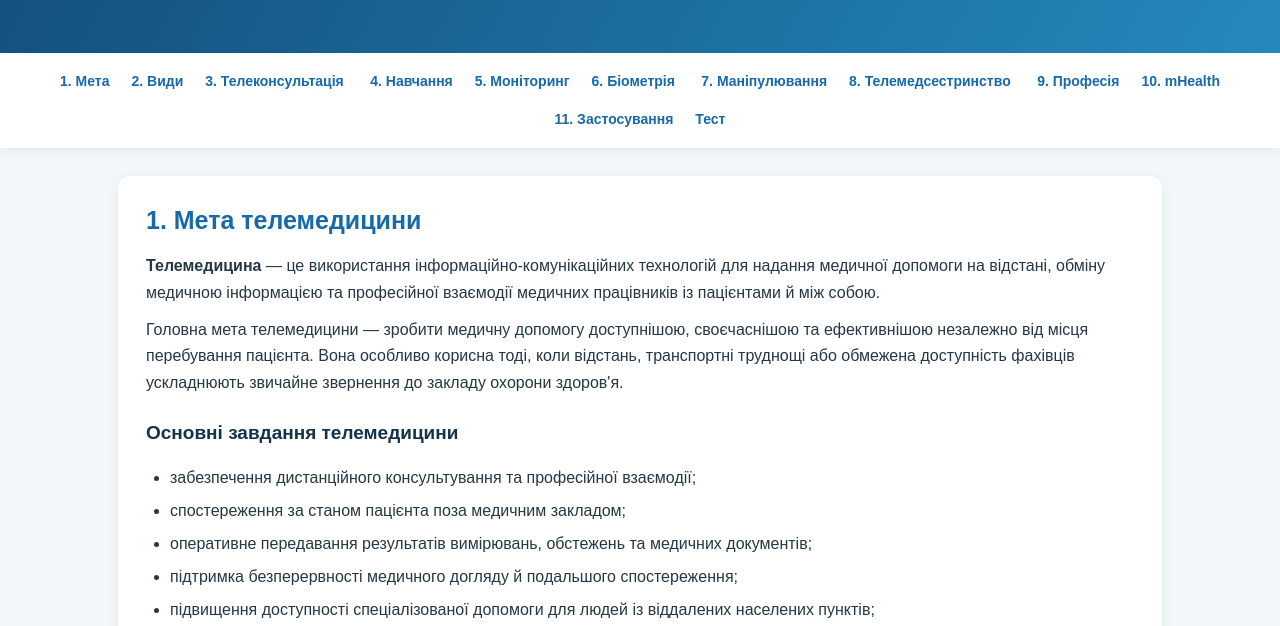
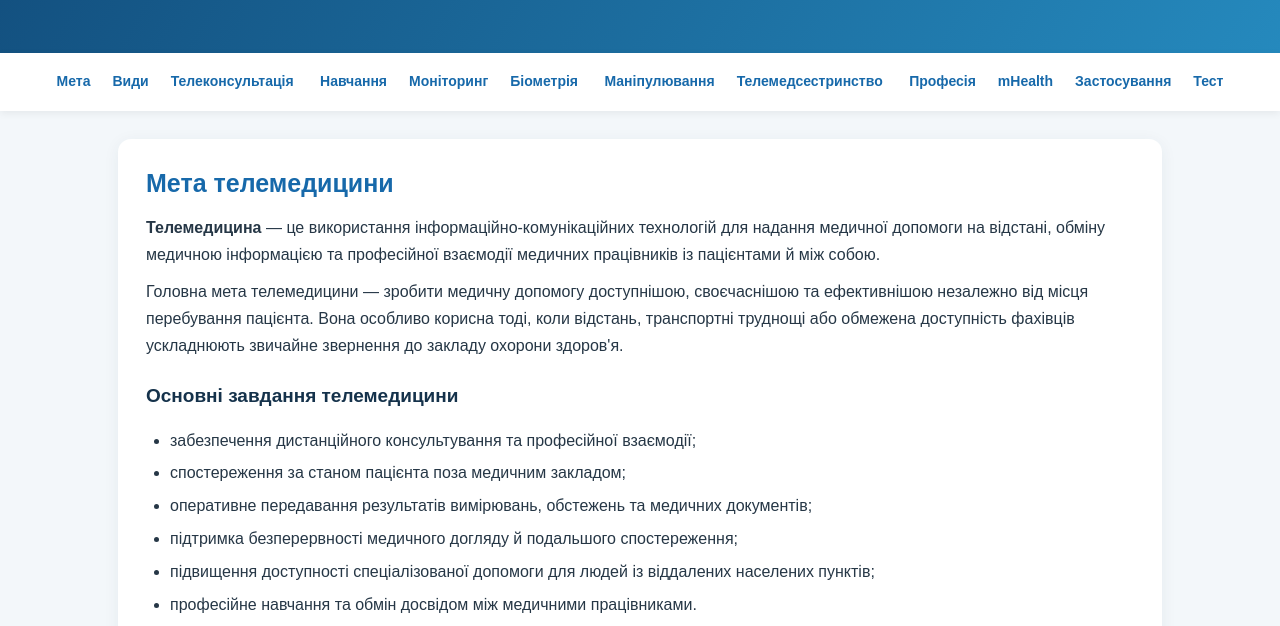
Before and after one commit to Angelika-MM/telemedicine-nursing, a plain HTML site: page index.html in a window 1280 px wide. Shown: the part 157-783 px from the top of the page. Drawn offline with Linux system fonts and the light colour scheme.

Commit message:
Update headings and navigation links in index.html

```diff
--- a/index.html
+++ b/index.html
@@ -57,15 +57,15 @@ a{color:var(--blue)}
 <p>Навчальний матеріал про дистанційну медичну допомогу та цифрові технології</p>
 </header>
 <nav>
-<a href="#p1">1. Мета</a><a href="#p2">2. Види</a><a href="#p3">3. Телеконсультація</a>
-<a href="#p4">4. Навчання</a><a href="#p5">5. Моніторинг</a><a href="#p6">6. Біометрія</a>
-<a href="#p7">7. Маніпулювання</a><a href="#p8">8. Телемедсестринство</a>
-<a href="#p9">9. Професія</a><a href="#p10">10. mHealth</a><a href="#p11">11. Застосування</a><a href="#quiz">Тест</a>
+<a href="#p1">Мета</a><a href="#p2">Види</a><a href="#p3">Телеконсультація</a>
+<a href="#p4">Навчання</a><a href="#p5">Моніторинг</a><a href="#p6">Біометрія</a>
+<a href="#p7">Маніпулювання</a><a href="#p8">Телемедсестринство</a>
+<a href="#p9">Професія</a><a href="#p10">mHealth</a><a href="#p11">Застосування</a><a href="#quiz">Тест</a>
 </nav>
 <main>
 
 <section id="p1">
-<h2>1. Мета телемедицини</h2>
+<h2>Мета телемедицини</h2>
 <p><strong>Телемедицина</strong> — це використання інформаційно-комунікаційних технологій для надання медичної допомоги на відстані, обміну медичною інформацією та професійної взаємодії медичних працівників із пацієнтами й між собою.</p>
 <p>Головна мета телемедицини — зробити медичну допомогу доступнішою, своєчаснішою та ефективнішою незалежно від місця перебування пацієнта. Вона особливо корисна тоді, коли відстань, транспортні труднощі або обмежена доступність фахівців ускладнюють звичайне звернення до закладу охорони здоров'я.</p>
 <h3>Основні завдання телемедицини</h3>
@@ -86,7 +86,7 @@ a{color:var(--blue)}
 </section>
 
 <section id="p2">
-<h2>2. Основні види телемедицини</h2>
+<h2>Основні види телемедицини</h2>
 <p>Телемедичні технології застосовують для консультацій, навчання, дистанційного спостереження та передавання фізіологічних даних. У межах цієї навчальної теми розглядаються п'ять напрямків:</p>
 <div class="grid">
 <div class="card"><span class="emoji">🩺</span><h3>Телеконсультація</h3><p>Дистанційне консультування пацієнта або медичного працівника.</p></div>
@@ -99,7 +99,7 @@ a{color:var(--blue)}
 </section>
 
 <section id="p3">
-<h2>3. Телеконсультація</h2>
+<h2>Телеконсультація</h2>
 <p><strong>Телеконсультація</strong> — це консультація, під час якої пацієнт і медичний працівник взаємодіють за допомогою засобів зв'язку, не перебуваючи в одному приміщенні. Вона може відбуватися в режимі реального часу або через обмін повідомленнями й документами.</p>
 <h3>Основні форми</h3>
 <ul>
@@ -123,7 +123,7 @@ a{color:var(--blue)}
 </section>
 
 <section id="p4">
-<h2>4. Дистанційне навчання</h2>
+<h2>Дистанційне навчання</h2>
 <p><strong>Дистанційне навчання</strong> — це організація навчального процесу з використанням інтернету, електронних платформ і засобів комунікації. Воно дає змогу медичним працівникам оновлювати знання, а пацієнтам — отримувати інструкції щодо догляду та самоконтролю.</p>
 <h3>Форми дистанційного навчання</h3>
 <div class="grid">
@@ -138,7 +138,7 @@ a{color:var(--blue)}
 </section>
 
 <section id="p5">
-<h2>5. Телемоніторинг</h2>
+<h2>Телемоніторинг</h2>
 <p><strong>Телемоніторинг</strong> — це дистанційне спостереження за станом здоров'я пацієнта за допомогою приладів, які вимірюють фізіологічні показники та передають результати медичному працівнику або до відповідної інформаційної системи.</p>
 <h3>Показники, які можуть контролюватися</h3>
 <table>
@@ -164,7 +164,7 @@ a{color:var(--blue)}
 </section>
 
 <section id="p6">
-<h2>6. Біометрія</h2>
+<h2>Біометрія</h2>
 <p><strong>Біометрія в медичному контексті</strong> — це вимірювання та реєстрація біологічних і фізіологічних характеристик людини. У телемедицині біометричні дані можуть збиратися за допомогою цифрових приладів і передаватися на відстані для спостереження або подальшої оцінки.</p>
 <h3>Основні групи даних і засоби вимірювання</h3>
 <div class="grid">
@@ -179,7 +179,7 @@ a{color:var(--blue)}
 </section>
 
 <section id="p7">
-<h2>7. Дистанційне маніпулювання</h2>
+<h2>Дистанційне маніпулювання</h2>
 <p><strong>Дистанційне маніпулювання</strong> — це керування певними технічними пристроями або виконання окремих дій на відстані за допомогою спеціального обладнання та каналів зв'язку. У медицині цей напрям пов'язаний із використанням телеробототехніки, дистанційно керованих систем і технологій підтримки процедур.</p>
 <h3>Приклади застосування</h3>
 <ul>
@@ -194,7 +194,7 @@ a{color:var(--blue)}
 </section>
 
 <section id="p8">
-<h2>8. Телемедсестринство: основні функції та обов'язки</h2>
+<h2>Телемедсестринство: основні функції та обов'язки</h2>
 <p><strong>Телемедсестринство</strong> — це напрям медсестринської діяльності, у якому інформаційно-комунікаційні технології використовують для дистанційного спілкування з пацієнтами, спостереження, навчання, координації догляду та передавання медичної інформації.</p>
 <h3>Основні функції</h3>
 <div class="grid">
@@ -217,7 +217,7 @@ a{color:var(--blue)}
 </section>
 
 <section id="p9">
-<h2>9. Переваги професії та необхідні навички</h2>
+<h2>Переваги професії та необхідні навички</h2>
 <h3>Переваги телемедсестринства</h3>
 <ul>
 <li><strong>Розширення професійних можливостей.</strong> Участь у дистанційному супроводі пацієнтів і роботі з цифровими медичними сервісами.</li>
@@ -241,7 +241,7 @@ a{color:var(--blue)}
 </section>
 
 <section id="p10">
-<h2>10. Поняття мобільної медицини</h2>
+<h2>Поняття мобільної медицини</h2>
 <p><strong>Мобільна медицина (mHealth)</strong> — це використання мобільних пристроїв і бездротових технологій для підтримки медичної допомоги, профілактики захворювань, спостереження за здоров'ям та поширення медичної інформації.</p>
 <p>До засобів мобільної медицини належать смартфони, планшети, мобільні застосунки, носимі пристрої (наприклад, фітнес-браслети й розумні годинники), а також портативні медичні прилади, здатні зберігати або передавати результати вимірювань.</p>
 <div class="figure">
@@ -261,7 +261,7 @@ a{color:var(--blue)}
 </section>
 
 <section id="p11">
-<h2>11. Застосування мобільної медицини</h2>
+<h2>Застосування мобільної медицини</h2>
 <h3>У роботі медичної сестри</h3>
 <ul>
 <li>використання мобільного пристрою для зв'язку з пацієнтом у межах організованого медичного сервісу;</li>
```
